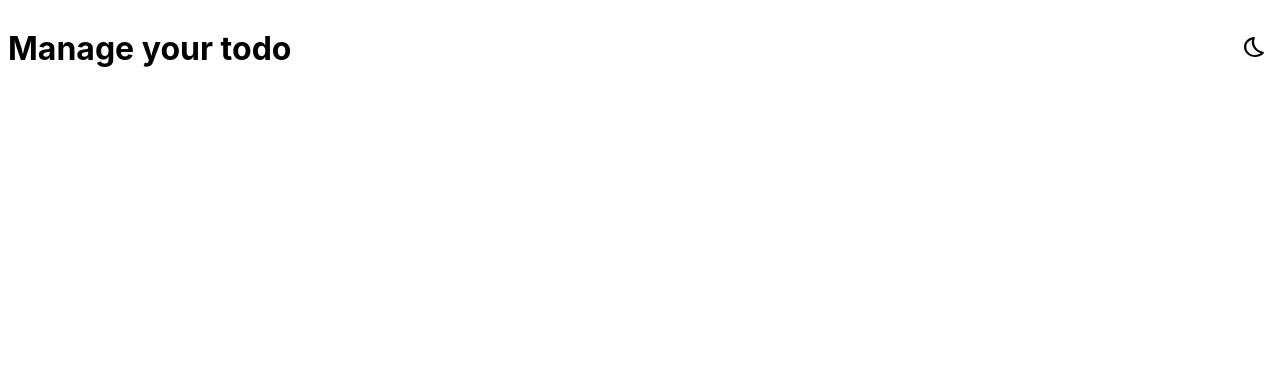
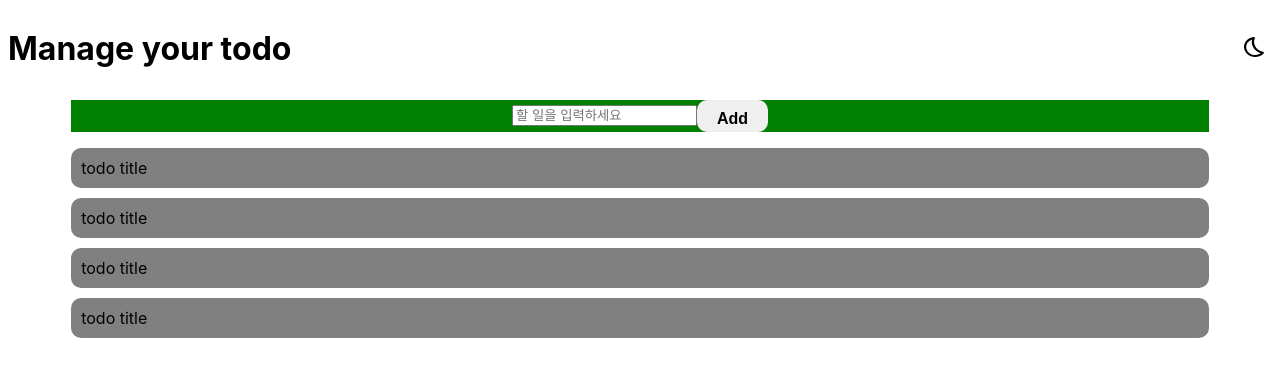
Before and after one commit to Urchinode/web_full_stack_practice, a React (Vite) app in the folder todo-upgrade/: page / in a window 1280 px wide. Shown: the top 376 px of the page. Built offline with nearby package versions, Linux system fonts and the light colour scheme.

Commit message:
[ug-todo] feat: todo components
List, Input, Card

```diff
--- a/todo-upgrade/src/App.tsx
+++ b/todo-upgrade/src/App.tsx
@@ -1,5 +1,6 @@
 import "./App.css";
 import Header from "@/components/layout/main/Header";
+import TodoMainLayout from '@/components/layout/main/TodoMainLayout';
 // import GlobalStyle from "./styles/global";
 
 const App: React.FC = () => {
@@ -7,6 +8,7 @@ const App: React.FC = () => {
     <>
       {/* <GlobalStyle /> */}
       <Header />
+      <TodoMainLayout></TodoMainLayout>
     </>
   );
 };
--- /dev/null
+++ b/todo-upgrade/src/components/layout/main/TodoMainLayout.tsx
@@ -0,0 +1,21 @@
+import React from "react";
+import TodoList from "@/components/todo/TodoList";
+import TodoInputContainer from "@/components/todo/input/TodoInputContainer";
+import styled from "styled-components";
+
+const MainLayout = styled.main`
+  margin: 10px 5%;
+`;
+
+const TodoMainLayout: React.FC = () => {
+  return (
+    <>
+      <MainLayout>
+        <TodoInputContainer></TodoInputContainer>
+        <TodoList></TodoList>
+      </MainLayout>
+    </>
+  );
+};
+
+export default TodoMainLayout;
--- /dev/null
+++ b/todo-upgrade/src/components/todo/TodoList.tsx
@@ -0,0 +1,28 @@
+import React, { useState } from "react";
+import TodoCard from "./card/TodoCard";
+import styled from "styled-components";
+
+const TodoListContainer = styled.ul`
+  padding: 0;
+`;
+
+const TodoListItem = styled.li`
+    list-style: none;
+`
+
+const TodoList: React.FC = () => {
+  const [todos, setTodos] = useState([1, 2, 3, 4]);
+  return (
+    <>
+      <TodoListContainer>
+        {todos.map((todo: any, index: number) => (
+          <TodoListItem key={index}>
+            <TodoCard></TodoCard>
+          </TodoListItem>
+        ))}
+      </TodoListContainer>
+    </>
+  );
+};
+
+export default TodoList;
--- /dev/null
+++ b/todo-upgrade/src/components/todo/card/TodoCard.tsx
@@ -0,0 +1,21 @@
+import React from "react";
+import styled from "styled-components";
+
+const CardContainer = styled.div`
+    display: flex;
+    flex: 1, 1;
+    background-color: grey;
+    border-radius: 10px;
+    padding: 10px;
+    margin-bottom: 10px;
+`
+
+const TodoCard: React.FC = () => {
+  return <>
+   <CardContainer>
+    <span>todo title</span>
+   </CardContainer>
+  </>;
+};
+
+export default TodoCard;
--- /dev/null
+++ b/todo-upgrade/src/components/todo/input/TodoInput.tsx
@@ -0,0 +1,13 @@
+import * as React from "react";
+
+interface TodoInputProps {}
+
+const TodoInput: React.FC<TodoInputProps> = () => {
+  return (
+    <>
+      <input type="text" placeholder="할 일을 입력하세요"></input>
+    </>
+  );
+};
+
+export default TodoInput;
--- /dev/null
+++ b/todo-upgrade/src/components/todo/input/TodoInputContainer.tsx
@@ -0,0 +1,25 @@
+import React from "react";
+import styled from "styled-components";
+import TodoInput from "./TodoInput";
+import TodoRegisterBtn from "./TodoRegisterBtn";
+
+const InputSection = styled.section`
+    display: flex;
+    flex: 1, 1;
+    justify-content: center;
+    align-items: center;
+    background-color: green;
+`;
+
+const TodoInputContainer: React.FC = () => {
+  return (
+    <>
+      <InputSection>
+        <TodoInput></TodoInput>
+        <TodoRegisterBtn></TodoRegisterBtn>
+      </InputSection>
+    </>
+  );
+};
+
+export default TodoInputContainer;
--- /dev/null
+++ b/todo-upgrade/src/components/todo/input/TodoRegisterBtn.tsx
@@ -0,0 +1,22 @@
+import * as React from "react";
+import styled from "styled-components";
+
+const RegisterBtn = styled.button`
+    height: 32px;
+    border-radius: 10px;
+    border: none;
+    padding: 10px 20px;
+    font-size: 1rem;
+    font-weight: 600;
+    cursor: pointer;
+`
+
+const TodoRegisterBtn: React.FC = () => {
+  return (
+    <>
+      <RegisterBtn>Add</RegisterBtn>
+    </>
+  );
+};
+
+export default TodoRegisterBtn;
```
